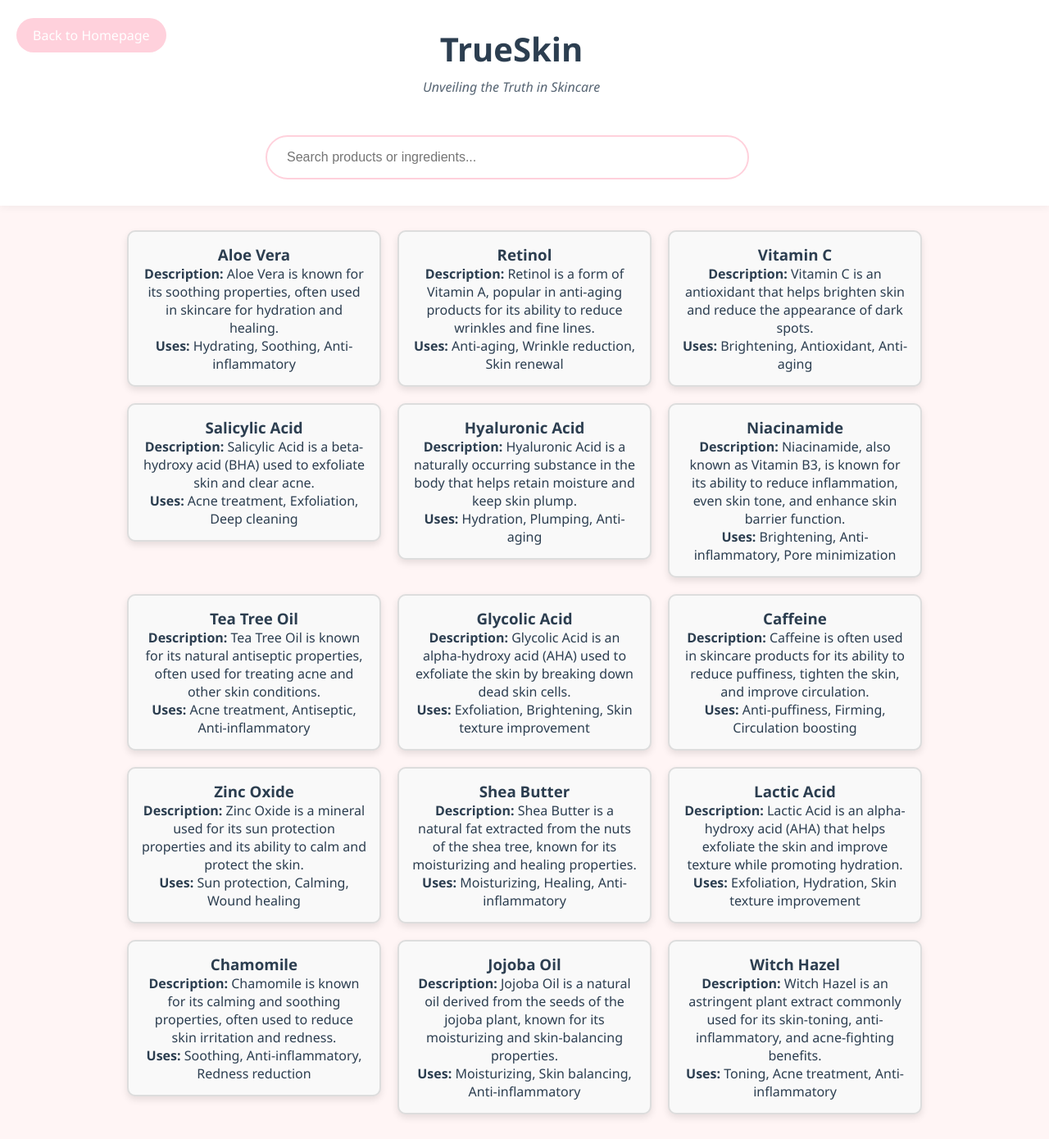
After one commit to isaisa002/TrueSkin, a Flask app: page /ingredients in a window 1280 px wide. The commit adds this page. Shown: the whole page at 82% size. Run offline with Flask 3, Linux system fonts and the light colour scheme.

Commit message:
added ingredients education

```diff
--- a/app.py
+++ b/app.py
@@ -212,6 +212,10 @@
 def compare_products():
     return render_template('compare.html')
 
+@app.route('/ingredients')
+def learn_ingredients():
+    return render_template('ingredient.html')
+
 @app.route('/api/products')
 def get_products():
     filter_type = request.args.get('filter', 'all')
--- a/static/style.css
+++ b/static/style.css
@@ -729,47 +729,43 @@
   cursor: pointer;
 }
 
-/*Compare Page styles*/
 .compare-btn {
   background-color: var(--color-tertiary);
   color: white;
   padding: 10px 20px;
-  border: none;
+  text-align: center;
+  text-decoration: none;
+  display: inline-block;
+  font-size: 16px;
   border-radius: 50px;
-  font-size: 16px;
-  text-decoration: none;
-  cursor: pointer;
   transition: background-color 0.3s;
-  margin-left: 10px; /* Add some space between buttons */
+  margin-right: 10px;
 }
 
-.comparison-container {
-  display: flex;
-  justify-content: space-around;
-  align-items: flex-start;
-  margin: 20px;
+.compare-btn:hover {
+  background-color: var(--color-primary);
+}
+.ingredient-btn {
+  background-color: var(--color-tertiary);
+  color: white;
+  padding: 10px 20px;
+  text-align: center;
+  text-decoration: none;
+  display: inline-block;
+  font-size: 16px;
+  border-radius: 50px;
+  transition: background-color 0.3s;
+  margin-right: 10px;
 }
 
-.product-comparison {
-  background-color: #f9f9f9;
+.ingredient-btn:hover {
+  background-color: var(--color-primary);
+}
+#ingredient-dictionary {
+  display: flex;
+  justify-content: center;
+  align-items: center;
+  flex-direction: column;
+  text-align: center;
   padding: 20px;
-  border-radius: 10px;
-  box-shadow: 0 0 10px rgba(0, 0, 0, 0.1);
-  width: 45%;
-  text-align: center;
 }
-
-.product-comparison img {
-  max-width: 100%;
-  height: auto;
-  border-radius: 10px;
-  margin-bottom: 10px;
-}
-
-.product-comparison h3 {
-  margin-bottom: 10px;
-}
-
-.product-comparison p {
-  margin: 5px 0;
-}
--- /dev/null
+++ b/templates/ingredient.html
@@ -0,0 +1,174 @@
+<!DOCTYPE html>
+<html lang="en">
+  <head>
+    <meta charset="UTF-8" />
+    <meta name="viewport" content="width=device-width, initial-scale=1.0" />
+    <title>Progress Tracking - TrueSkin</title>
+    <link
+      rel="stylesheet"
+      href="{{ url_for('static', filename='style.css') }}"
+    />
+  </head>
+  <body>
+    <header>
+      <div class="header-content">
+        <div class="logo">
+          <h1>TrueSkin</h1>
+          <p>Unveiling the Truth in Skincare</p>
+        </div>
+        <div class="search-container">
+          <input
+            type="text"
+            id="searchInput"
+            placeholder="Search products or ingredients..."
+          />
+        </div>
+        <div class="return-button" style="position: absolute; left: 20px">
+          <a href="/" class="back-to-home">Back to Homepage</a>
+        </div>
+      </div>
+    </header>
+
+    <main>
+      <section id="ingredient-dictionary">
+        <div id="ingredientsList">
+          <!-- Ingredient cards will be displayed here dynamically -->
+        </div>
+      </section>
+    </main>
+
+    <script>
+      // Sample ingredients dictionary (similar to SkinSort)
+      const ingredientsDictionary = {
+        "Aloe Vera": {
+          description:
+            "Aloe Vera is known for its soothing properties, often used in skincare for hydration and healing.",
+          uses: ["Hydrating", "Soothing", "Anti-inflammatory"],
+        },
+        Retinol: {
+          description:
+            "Retinol is a form of Vitamin A, popular in anti-aging products for its ability to reduce wrinkles and fine lines.",
+          uses: ["Anti-aging", "Wrinkle reduction", "Skin renewal"],
+        },
+        "Vitamin C": {
+          description:
+            "Vitamin C is an antioxidant that helps brighten skin and reduce the appearance of dark spots.",
+          uses: ["Brightening", "Antioxidant", "Anti-aging"],
+        },
+        "Salicylic Acid": {
+          description:
+            "Salicylic Acid is a beta-hydroxy acid (BHA) used to exfoliate skin and clear acne.",
+          uses: ["Acne treatment", "Exfoliation", "Deep cleaning"],
+        },
+        "Hyaluronic Acid": {
+          description:
+            "Hyaluronic Acid is a naturally occurring substance in the body that helps retain moisture and keep skin plump.",
+          uses: ["Hydration", "Plumping", "Anti-aging"],
+        },
+        Niacinamide: {
+          description:
+            "Niacinamide, also known as Vitamin B3, is known for its ability to reduce inflammation, even skin tone, and enhance skin barrier function.",
+          uses: ["Brightening", "Anti-inflammatory", "Pore minimization"],
+        },
+        "Tea Tree Oil": {
+          description:
+            "Tea Tree Oil is known for its natural antiseptic properties, often used for treating acne and other skin conditions.",
+          uses: ["Acne treatment", "Antiseptic", "Anti-inflammatory"],
+        },
+        "Glycolic Acid": {
+          description:
+            "Glycolic Acid is an alpha-hydroxy acid (AHA) used to exfoliate the skin by breaking down dead skin cells.",
+          uses: ["Exfoliation", "Brightening", "Skin texture improvement"],
+        },
+        Caffeine: {
+          description:
+            "Caffeine is often used in skincare products for its ability to reduce puffiness, tighten the skin, and improve circulation.",
+          uses: ["Anti-puffiness", "Firming", "Circulation boosting"],
+        },
+        "Zinc Oxide": {
+          description:
+            "Zinc Oxide is a mineral used for its sun protection properties and its ability to calm and protect the skin.",
+          uses: ["Sun protection", "Calming", "Wound healing"],
+        },
+        "Shea Butter": {
+          description:
+            "Shea Butter is a natural fat extracted from the nuts of the shea tree, known for its moisturizing and healing properties.",
+          uses: ["Moisturizing", "Healing", "Anti-inflammatory"],
+        },
+        "Lactic Acid": {
+          description:
+            "Lactic Acid is an alpha-hydroxy acid (AHA) that helps exfoliate the skin and improve texture while promoting hydration.",
+          uses: ["Exfoliation", "Hydration", "Skin texture improvement"],
+        },
+        Chamomile: {
+          description:
+            "Chamomile is known for its calming and soothing properties, often used to reduce skin irritation and redness.",
+          uses: ["Soothing", "Anti-inflammatory", "Redness reduction"],
+        },
+        "Jojoba Oil": {
+          description:
+            "Jojoba Oil is a natural oil derived from the seeds of the jojoba plant, known for its moisturizing and skin-balancing properties.",
+          uses: ["Moisturizing", "Skin balancing", "Anti-inflammatory"],
+        },
+        "Witch Hazel": {
+          description:
+            "Witch Hazel is an astringent plant extract commonly used for its skin-toning, anti-inflammatory, and acne-fighting benefits.",
+          uses: ["Toning", "Acne treatment", "Anti-inflammatory"],
+        },
+      };
+
+      // Function to display ingredients in square cards
+      const ingredientsList = document.getElementById("ingredientsList");
+      const searchInput = document.getElementById("searchInput");
+
+      function displayIngredients(ingredients) {
+        ingredientsList.innerHTML = "";
+        Object.keys(ingredients).forEach((ingredient) => {
+          const ingredientElement = document.createElement("div");
+          ingredientElement.classList.add("ingredient-card");
+
+          // Inline styles for squared cards
+          ingredientElement.style.cssText = `
+              width: 25%;
+              height: 100%;
+              margin: 10px;
+              padding: 15px;
+              border: 2px solid #ddd;
+              border-radius: 10px;
+              text-align: center;
+              display: inline-block;
+              vertical-align: top;
+              background-color: #f9f9f9;
+              box-shadow: 0 4px 8px rgba(0, 0, 0, 0.1);
+            `;
+
+          ingredientElement.innerHTML = `
+              <h3>${ingredient}</h3>
+              <p><strong>Description:</strong> ${
+                ingredients[ingredient].description
+              }</p>
+              <div class="uses"><strong>Uses:</strong> ${ingredients[
+                ingredient
+              ].uses.join(", ")}</div>
+            `;
+          ingredientsList.appendChild(ingredientElement);
+        });
+      }
+
+      // Display all ingredients initially
+      displayIngredients(ingredientsDictionary);
+
+      // Filter ingredients based on search input
+      searchInput.addEventListener("input", () => {
+        const query = searchInput.value.toLowerCase();
+        const filteredIngredients = Object.keys(ingredientsDictionary)
+          .filter((ingredient) => ingredient.toLowerCase().includes(query))
+          .reduce((obj, key) => {
+            obj[key] = ingredientsDictionary[key];
+            return obj;
+          }, {});
+        displayIngredients(filteredIngredients);
+      });
+    </script>
+  </body>
+</html>
```
Also changed, not shown: templates/compare.html (+9 -15 lines), templates/index.html (+3 -16 lines), templates/progressTracking.html (+8 -6 lines).
